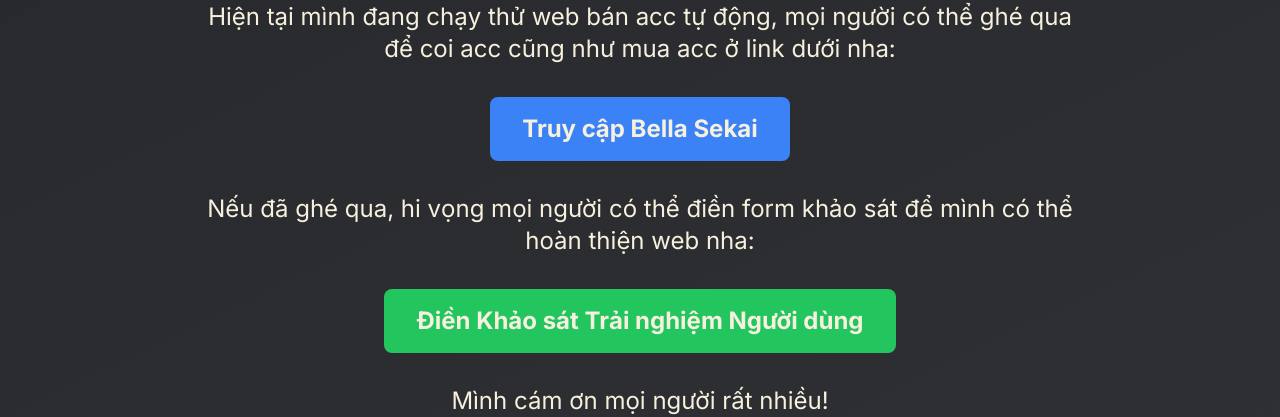
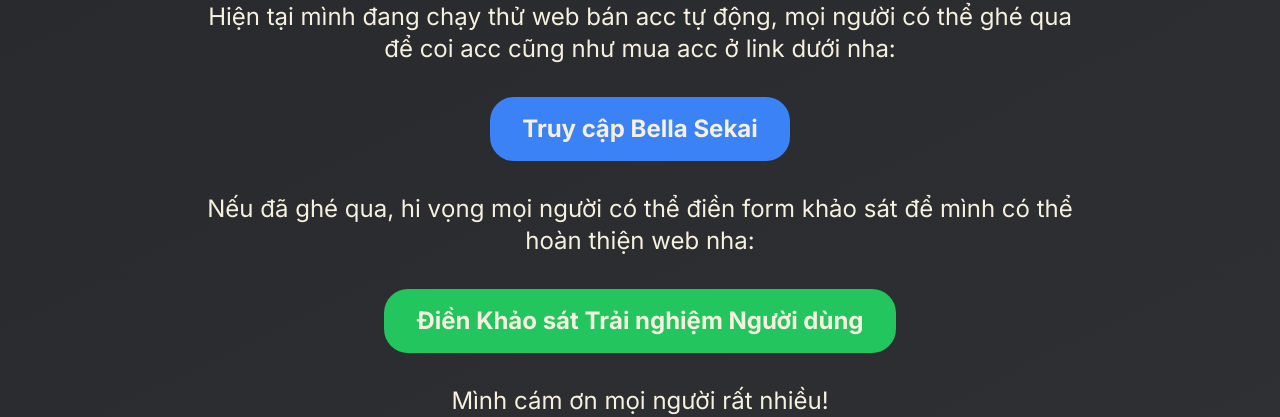
Before and after one commit to bella-prsk/bella-prsk.github.io, a SvelteKit app: page /account/crystal in a window 1280 px wide. Shown: the part 231-648 px from the top of the page. Built offline with nearby package versions, Linux system fonts and the light colour scheme.

Commit message:
Update +layout.svelte

```diff
--- a/src/routes/+layout.svelte
+++ b/src/routes/+layout.svelte
@@ -13,7 +13,7 @@
 					Hiện tại mình đang chạy thử web bán acc tự động, mọi người có thể ghé qua để coi acc cũng như mua acc ở link dưới nha:
 				</p>
 
-				<a href="https://game.bellasekai.com/" target="_blank" class="inline-block bg-blue-500 hover:bg-blue-600 text-white font-bold py-4 px-8 rounded-lg text-xl sm:text-2xl mb-8 transition duration-300 ease-in-out">
+				<a href="https://game.bellasekai.com/" target="_blank" class="inline-block bg-blue-500 hover:bg-blue-600 text-white font-bold py-4 px-8 rounded-3xl text-xl sm:text-2xl mb-8 transition duration-300 ease-in-out">
 					Truy cập Bella Sekai
 				</a>
 
@@ -21,7 +21,7 @@
 					Nếu đã ghé qua, hi vọng mọi người có thể điền form khảo sát để mình có thể hoàn thiện web nha:
 				</p>
 
-				<a href="https://docs.google.com/forms/d/e/1FAIpQLScnFEAcPUs29SCY7oEKdgjU8aPAaVwrzXsQBdZSxSTt3lUYew/viewform" target="_blank" class="mb-8 inline-block bg-green-500 hover:bg-green-600 text-white font-bold py-4 px-8 rounded-lg text-xl sm:text-2xl transition duration-300 ease-in-out">
+				<a href="https://docs.google.com/forms/d/e/1FAIpQLScnFEAcPUs29SCY7oEKdgjU8aPAaVwrzXsQBdZSxSTt3lUYew/viewform" target="_blank" class="mb-8 inline-block bg-green-500 hover:bg-green-600 text-white font-bold py-4 px-8 rounded-3xl text-xl sm:text-2xl transition duration-300 ease-in-out">
 					Điền Khảo sát Trải nghiệm Người dùng
 				</a>
 
```
